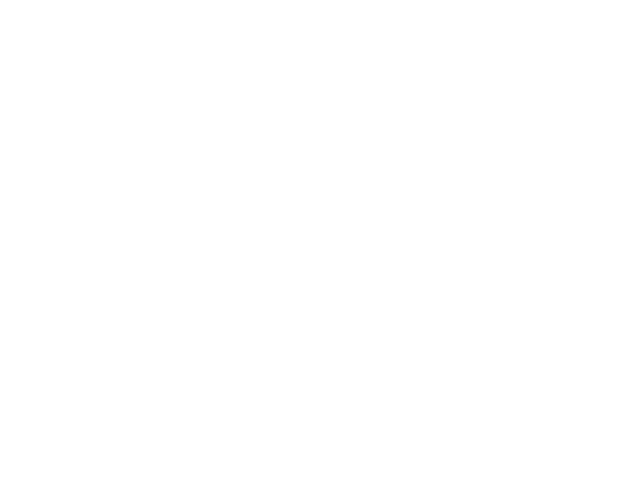
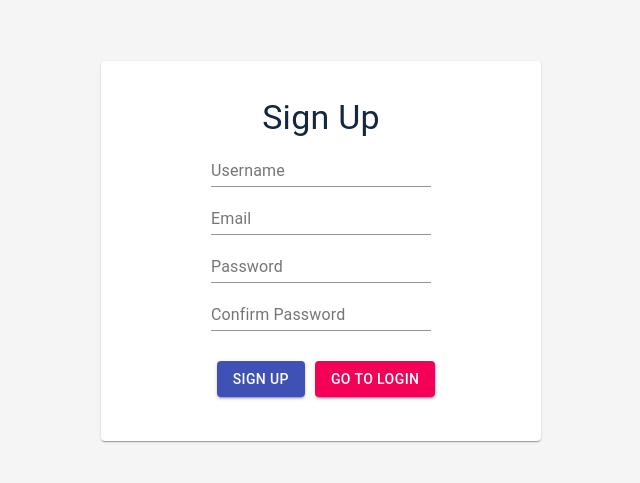
Before and after one commit to xlibraries/react-landing-page, a React (Create React App) app: page /auth/1 in a window 1280 px wide. Before the commit this address had no page. Shown: the part 157-640 px from the top of the page, without its empty margins (319-959 px from the left). Built offline with nearby package versions, Linux system fonts and the light colour scheme.

Commit message:
Styling of Auth is set-uped

```diff
--- a/src/App.tsx
+++ b/src/App.tsx
@@ -1,7 +1,6 @@
 import React from 'react';
 import HomePage from './pages/Home/HomePage';
-import AuthPage from './pages/Login/AuthPage';
-//import SignUpPage from './pages/Login/SignUpPage';
+import AuthPage from './pages/Auth/AuthPage';
 import OnboardingPage from './pages/Onboarding/OnboardingPage';
 import { Routes, Route } from 'react-router-dom';
 
@@ -9,7 +8,7 @@ export default function App() {
     return (
         <Routes>
             <Route path="/" element={<OnboardingPage />} />
-            <Route path="/login" element={<AuthPage />} />
+            <Route path="/auth/:mode" element={<AuthPage />} />
             <Route path="/home" element={<HomePage />} />
         </Routes>
     );
--- /dev/null
+++ b/src/pages/Auth/AuthController.ts
@@ -0,0 +1,35 @@
+import UserModel from './UserModel';
+
+const AuthController = {
+    handleLogin: (userModel: typeof UserModel, navigate: (path: string) => void) => {
+        if (!userModel.validateEmail(userModel.email) || !userModel.validatePassword(userModel.password)) {
+            alert('Invalid email or password.');
+            return;
+        }
+
+        // Replace this with your own logic for handling login
+        console.log(`Logging in with email: ${userModel.email} and password: ${userModel.password}`);
+        navigate('/home');
+    },
+
+    handleSignUp: (userModel: typeof UserModel, navigate: (path: string) => void) => {
+        if (!userModel.validateEmail(userModel.email) || !userModel.validatePassword(userModel.password) || userModel.password !== userModel.confirmPassword) {
+            alert('Invalid email, password, or passwords do not match.');
+            return;
+        }
+
+        // Replace this with your own logic for handling sign up
+        console.log(`Signing up with username: ${userModel.username}, email: ${userModel.email}, and password: ${userModel.password}`);
+        navigate('/home');
+    },
+
+     handleAuth: (userModel: typeof UserModel, navigate: (path: string) => void) => {
+        if (userModel.isLogin) {
+            AuthController.handleLogin(userModel, navigate);
+        } else {
+            AuthController.handleSignUp(userModel, navigate);
+        }
+    }
+    // Add other methods related to user interactions here
+};
+export default AuthController;
--- /dev/null
+++ b/src/pages/Auth/AuthPage.css
@@ -0,0 +1,42 @@
+.auth-page {
+    display: flex;
+    flex-direction: column;
+    align-items: center;
+    justify-content: center;
+    height: 100vh;
+    background-color: #f5f5f5;
+}
+
+.auth-card {
+    width: 100%;
+    max-width: 400px;
+    padding: 20px;
+    border-radius: 15px;
+    box-shadow: 0px 14px 80px rgba(34, 35, 58, 0.2);
+}
+
+.auth-title {
+    font-size: 2rem;
+    text-align: center;
+    color: #122740;
+}
+
+.auth-fields {
+    display: flex;
+    flex-direction: column;
+    align-items: center;
+}
+
+.auth-field {
+    margin-top: 20px;
+}
+
+.auth-buttons {
+    display: flex;
+    justify-content: center;
+}
+
+.auth-button:not(.MuiButton-outlined) {
+    margin-top: 30px;
+    margin-left: 10px;
+}
--- /dev/null
+++ b/src/pages/Auth/AuthPage.tsx
@@ -0,0 +1,35 @@
+import React, { useState } from 'react';
+import { useNavigate, useParams } from 'react-router-dom';
+import { Button, TextField, Box, Typography, Card, CardContent } from '@material-ui/core';
+import UserModel from './UserModel';
+import AuthController from './AuthController';
+import './AuthPage.css';
+
+const AuthPage: React.FC = () => {
+    const navigate = useNavigate();
+    const { mode } = useParams(); // Get the mode (login or signup) from the route parameters
+    const isLogin = mode === 'login';
+    const [userModel, setUserModel] = useState({ ...UserModel, isLogin }); // Set isLogin based on the mode
+
+    return (
+        <Box className="auth-page">
+            <Card className="auth-card">
+                    <CardContent>
+                    <Typography className="auth-title" variant="h4">{userModel.isLogin ? 'Login' : 'Sign Up'}</Typography>
+                    <div className="auth-fields">
+                        {!userModel.isLogin && <TextField value={userModel.username} onChange={(e) => setUserModel({ ...userModel, username: e.target.value })} label="Username" />}
+                        <TextField className="auth-field" type="email" value={userModel.email} onChange={(e) => setUserModel({ ...userModel, email: e.target.value })} label="Email" />
+                        <TextField className="auth-field" type="password" value={userModel.password} onChange={(e) => setUserModel({ ...userModel, password: e.target.value })} label="Password" />
+                        {!userModel.isLogin && <TextField className="auth-field" type="password" value={userModel.confirmPassword} onChange={(e) => setUserModel({ ...userModel, confirmPassword: e.target.value })} label="Confirm Password" />}
+                    </div>
+                    <div className="auth-buttons">
+                        <Button className="auth-button" variant="contained" color="primary" onClick={() => AuthController.handleAuth(userModel, navigate)}>{userModel.isLogin ? 'Login' : 'Sign Up'}</Button>
+                        <Button className="auth-button" variant="contained" color="secondary" onClick={() => setUserModel({ ...userModel, isLogin: !userModel.isLogin })}>{userModel.isLogin ? 'Go to Sign Up' : 'Go to Login'}</Button>
+                    </div>
+                    </CardContent>
+            </Card>
+        </Box>
+    );
+}
+
+export default AuthPage;
--- a/src/pages/Login/InputHandler.tsx
+++ b/src/pages/Auth/UserModel.ts
@@ -1,20 +1,22 @@
-class InputHandler {
-    static validateEmail(email: string) {
+/* eslint-disable import/no-anonymous-default-export */
+export default {
+    email: '',
+    password: '',
+    username: '',
+    confirmPassword: '',
+    isLogin: true,
+    validateEmail: (email: string) => {
         // Basic email validation
         const re = /\S+@\S+\.\S+/;
         return re.test(email);
-    }
-
-    static validatePassword(password: string) {
+    },
+    validatePassword: (password: string) => {
         // Password should be at least 6 characters long and include at least one uppercase letter, one lowercase letter, one number, and one special character
         const re = /^(?=.*[a-z])(?=.*[A-Z])(?=.*\d)(?=.*[@$!%*?&])[A-Za-z\d@$!%*?&]{6,}$/;
         return re.test(password);
-    }
-
-    static preventDOMInjection(input: string) {
+    },
+    preventDOMInjection(input: string) {
         // Replace < and > with their HTML entities to prevent DOM injection
         return input.replace(/</g, '<').replace(/>/g, '>');
     }
-}
-
-export default InputHandler;
+};
--- a/src/pages/Login/AuthPage.tsx
+++ /dev/null
@@ -1,48 +0,0 @@
-import React, { useState } from 'react';
-import { useNavigate } from 'react-router-dom';
-import InputHandler from './InputHandler';
-
-function AuthPage() {
-    const [isLogin, setIsLogin] = useState(true);
-    const [email, setEmail] = useState('');
-    const [password, setPassword] = useState('');
-    const [username, setUsername] = useState('');
-    const [confirmPassword, setConfirmPassword] = useState('');
-    const navigate = useNavigate();
-
-    const handleLogin = () => {
-        if (!InputHandler.validateEmail(email) || !InputHandler.validatePassword(password)) {
-            alert('Invalid email or password.');
-            return;
-        }
-
-        // Replace this with your own logic for handling login
-        console.log(`Logging in with email: ${email} and password: ${password}`);
-        navigate('/home');
-    };
-
-    const handleSignUp = () => {
-        if (!InputHandler.validateEmail(email) || !InputHandler.validatePassword(password) || password !== confirmPassword) {
-            alert('Invalid email, password, or passwords do not match.');
-            return;
-        }
-
-        // Replace this with your own logic for handling sign up
-        console.log(`Signing up with username: ${username}, email: ${email}, and password: ${password}`);
-        navigate('/home');
-    };
-
-    return (
-        <div>
-            <h1>{isLogin ? 'Login Page' : 'Sign Up Page'}</h1>
-            {!isLogin && <input type="text" value={username} onChange={(e) => setUsername(InputHandler.preventDOMInjection(e.target.value))} placeholder="Username" />}
-            <input type="email" value={email} onChange={(e) => setEmail(InputHandler.preventDOMInjection(e.target.value))} placeholder="Email" />
-            <input type="password" value={password} onChange={(e) => setPassword(InputHandler.preventDOMInjection(e.target.value))} placeholder="Password" />
-            {!isLogin && <input type="password" value={confirmPassword} onChange={(e) => setConfirmPassword(InputHandler.preventDOMInjection(e.target.value))} placeholder="Confirm Password" />}
-            <button onClick={isLogin ? handleLogin : handleSignUp}>{isLogin ? 'Login' : 'Sign Up'}</button>
-            <button onClick={() => setIsLogin(!isLogin)}>{isLogin ? 'Go to Sign Up' : 'Go to Login'}</button>
-        </div>
-    );
-}
-
-export default AuthPage;
--- /dev/null
+++ b/src/pages/Onboarding/OnboardingController.ts
@@ -0,0 +1,18 @@
+import OnboardingModel from './OnboardingModel';
+
+const OnboardingController = {
+    nextSlide: (onboardingModel: typeof OnboardingModel) => {
+        return (onboardingModel.currentSlide + 1) % onboardingModel.slides.length;
+    },
+
+    prevSlide: (onboardingModel: typeof OnboardingModel) => {
+        return (onboardingModel.currentSlide - 1 + onboardingModel.slides.length) % onboardingModel.slides.length;
+    },
+
+    navigateTo: (path: string, navigate: (path: string) => void) => {
+        navigate(path);
+    }
+    // Add other methods related to user interactions here
+};
+
+export default OnboardingController;
--- /dev/null
+++ b/src/pages/Onboarding/OnboardingModel.ts
@@ -0,0 +1,9 @@
+/* eslint-disable import/no-anonymous-default-export */
+export default {
+    currentSlide: 0,
+    slides: [
+        'Feature 1: This is the first feature of the application.',
+        'Feature 2: This is the second feature of the application.',
+        'Feature 3: This is the third feature of the application.'
+    ]
+};
```
Also changed, not shown: src/pages/Onboarding/OnboardingPage.tsx (+10 -26 lines).
